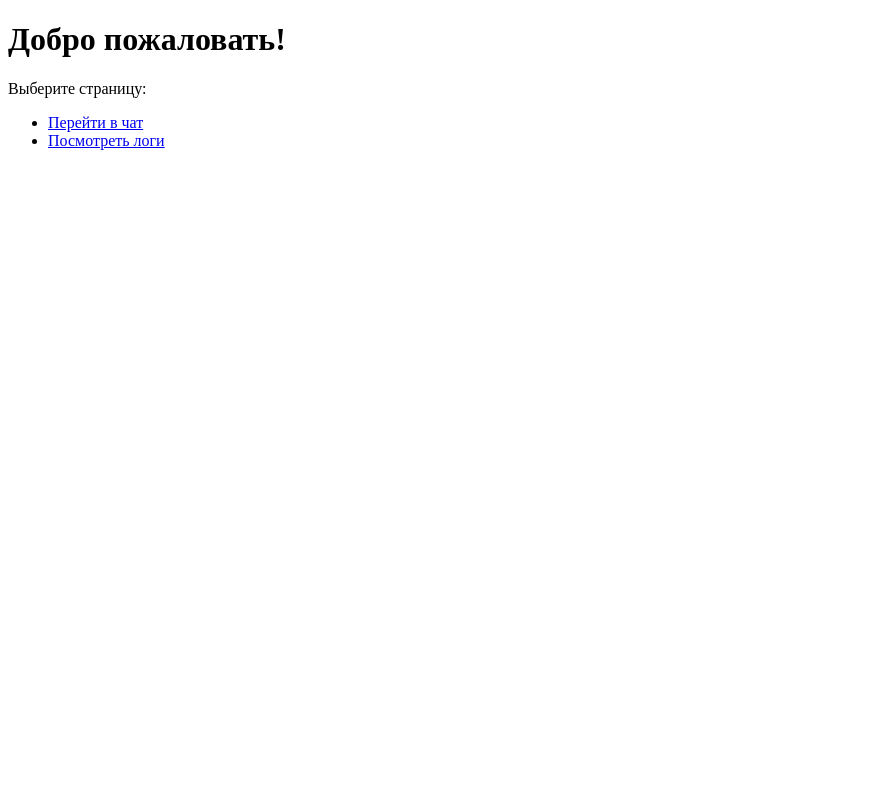
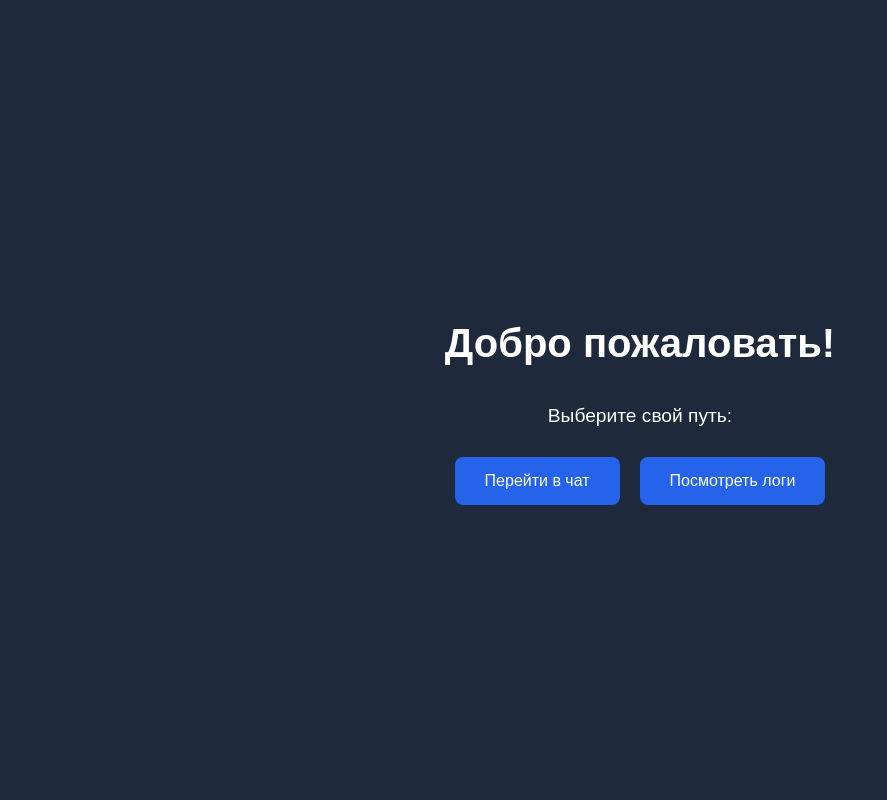
Before and after one commit to vionaaru/PlayMe_002, a Django app: page / in a window 1280 px wide. Shown: the whole page, without its empty margins (0-887 px from the left). Run offline with Django 5.2, Linux system fonts and the light colour scheme; parts of the project's set-up code (start-up, migrations or seed data) failed here and were passed over.

Commit message:
reload home.html

```diff
--- a/templates/home.html
+++ b/templates/home.html
@@ -4,13 +4,57 @@
     <meta charset="UTF-8">
     <meta name="viewport" content="width=device-width, initial-scale=1.0">
     <title>Главная</title>
+    <style>
+        body {
+            font-family: Arial, sans-serif;
+            background-color: #1e293b; /* Темный фон */
+            color: #ffffff; /* Белый текст */
+            display: flex;
+            flex-direction: column;
+            align-items: center;
+            justify-content: center;
+            min-height: 100vh;
+            margin: 0;
+        }
+        h1 {
+            font-size: 2.5rem;
+            margin-bottom: 20px;
+        }
+        p {
+            font-size: 1.2rem;
+            margin-bottom: 30px;
+        }
+        .button-container {
+            display: flex;
+            gap: 20px;
+        }
+        .button {
+            background-color: #2563eb; /* Синий фон кнопки */
+            color: #ffffff; /* Белый текст */
+            border: none;
+            border-radius: 8px;
+            padding: 15px 30px;
+            font-size: 1rem;
+            cursor: pointer;
+            text-decoration: none;
+            text-align: center;
+            transition: background-color 0.3s, transform 0.2s;
+        }
+        .button:hover {
+            background-color: #1e40af; /* Темно-синий при наведении */
+            transform: scale(1.05);
+        }
+        .button:active {
+            transform: scale(0.95);
+        }
+    </style>
 </head>
 <body>
     <h1>Добро пожаловать!</h1>
-    <p>Выберите страницу:</p>
-    <ul>
-        <li><a href="/chatbot/">Перейти в чат</a></li>
-        <li><a href="/logs_playme/">Посмотреть логи</a></li>
-    </ul>
+    <p>Выберите свой путь:</p>
+    <div class="button-container">
+        <a href="/chatbot/" class="button">Перейти в чат</a>
+        <a href="/logs_playme/" class="button">Посмотреть логи</a>
+    </div>
 </body>
 </html>
```
